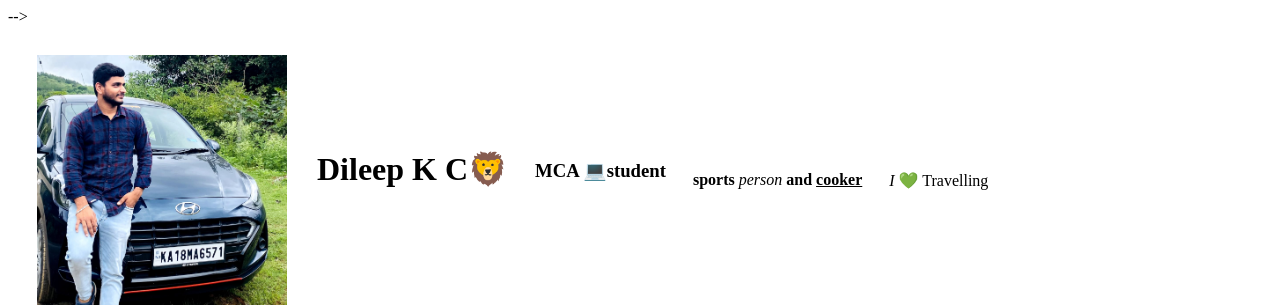
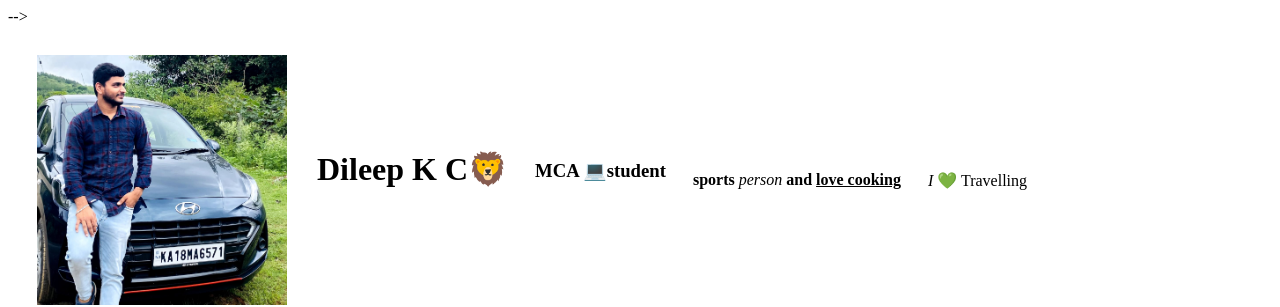
Before and after one commit to Dileep-kc/CV, a plain HTML site: page index.html in a window 1280 px wide. Shown: the top 307 px of the page. Drawn offline with Linux system fonts and the light colour scheme.

Commit message:
Update index.html

```diff
--- a/index.html
+++ b/index.html
@@ -14,7 +14,7 @@
     <td><table><tr><td><img src="images.jpg" width="250px" height="250px" title="Dileep" alt="Dileep's pic"/></td></tr></table></td>
     <td><h1> Dileep K C🦁</h1></td>
     <td> <h3> MCA 💻student</h3></td>
-    <td><p><strong> <b>sports</b> </strong><em>person</em><b> and <u>cooker</u></b></p></td>
+    <td><p><strong> <b>sports</b> </strong><em>person</em><b> and <u>love cooking</u></b></p></td>
 <td><p> <em>I </em> 💚 <strong💚>Travelling</strong></p></td>
   </tr>
 </table>
```
